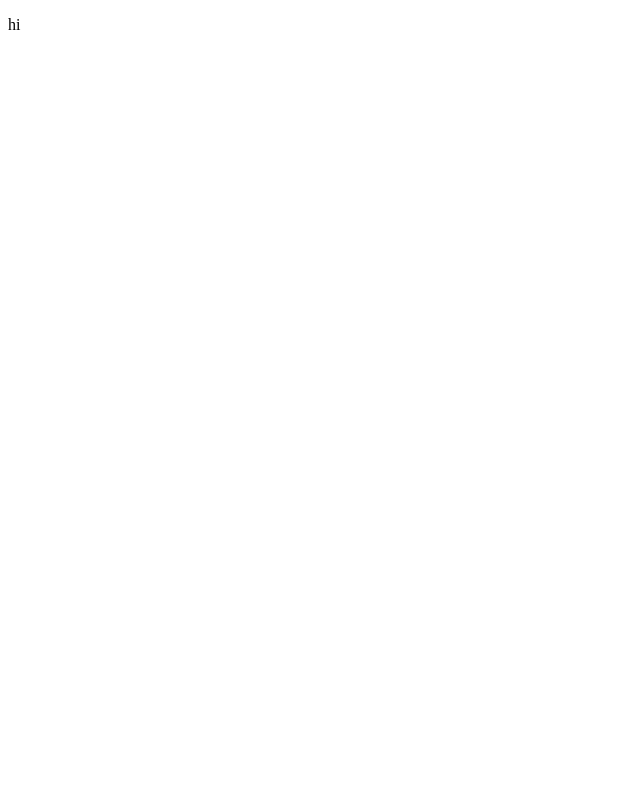
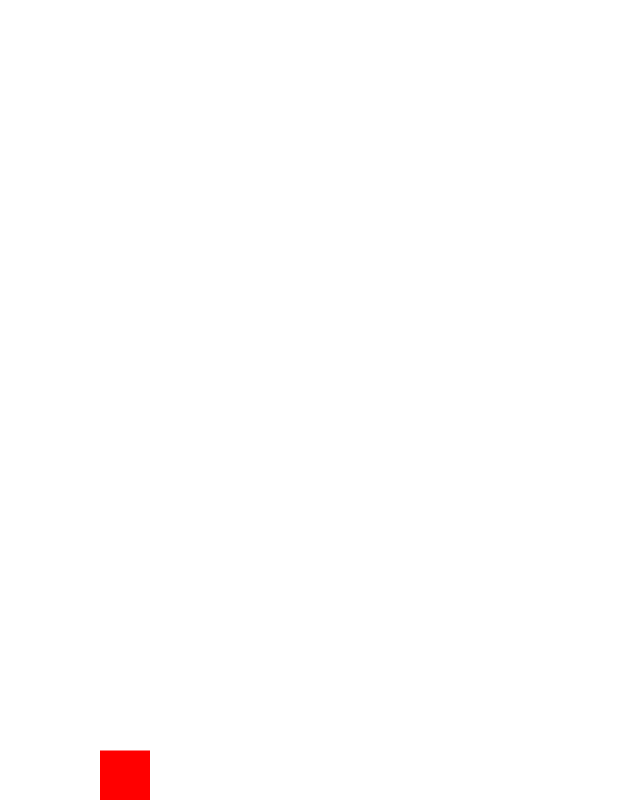
Before and after one commit to lookingcoolonavespa/game-practice, a React (Create React App) app: page / in a window 1280 px wide. Shown: the whole page, without its empty margins (0-640 px from the left). Built offline with nearby package versions, Linux system fonts and the light colour scheme.

Commit message:
got gravity working

```diff
--- a/src/App.tsx
+++ b/src/App.tsx
@@ -1,8 +1,13 @@
+import { useRef } from 'react';
+import Player from './components/Player';
+
+import './styles/global.scss';
+
 export default function App() {
   return (
     <div className="App">
       <header className="App-header"></header>
-      <p>hi</p>
+      <Player />
     </div>
   );
 }
--- a/src/components/Player.tsx
+++ b/src/components/Player.tsx
@@ -0,0 +1,61 @@
+import { useState, useEffect, useRef } from 'react';
+
+export default function Player() {
+  const canvasRef = useRef<HTMLCanvasElement>(null);
+
+  const height = 50;
+  const width = 50;
+
+  const [position, setPosition] = useState({
+    x: 100,
+    y: 100
+  });
+
+  const gravity = 0.5;
+
+  const velocity = useRef({
+    x: 0,
+    y: 0
+  });
+
+  useEffect(
+    function draw() {
+      if (!canvasRef.current) return;
+      const c = canvasRef.current?.getContext('2d');
+      if (!c) return;
+
+      c.clearRect(0, 0, canvasRef.current.width, canvasRef.current.height);
+
+      c.fillStyle = 'red';
+      c.fillRect(position.x, position.y, width, height);
+    },
+    [position]
+  );
+
+  const animate = () => {
+    requestAnimationFrame(animate);
+    setPosition((prev) => {
+      if (!canvasRef.current) return prev;
+
+      if (prev.y + height + velocity.current.y <= canvasRef.current.height) {
+        velocity.current.y += gravity;
+        return { ...prev, y: prev.y + velocity.current.y };
+      } else {
+        velocity.current.y = 0;
+        return prev;
+      }
+    });
+  };
+
+  useEffect(function update() {
+    requestAnimationFrame(animate);
+  }, []);
+
+  return (
+    <canvas
+      ref={canvasRef}
+      height={window.innerHeight}
+      width={window.innerWidth}
+    ></canvas>
+  );
+}
--- /dev/null
+++ b/src/styles/global.scss
@@ -0,0 +1,5 @@
+html,
+body {
+  margin: 0;
+  padding: 0;
+}
```
